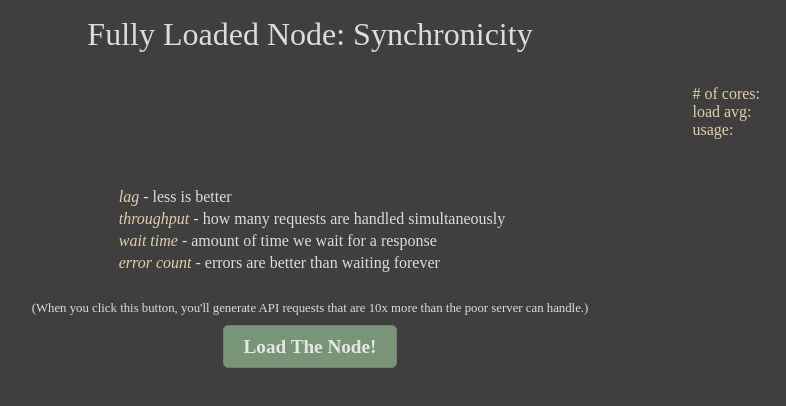
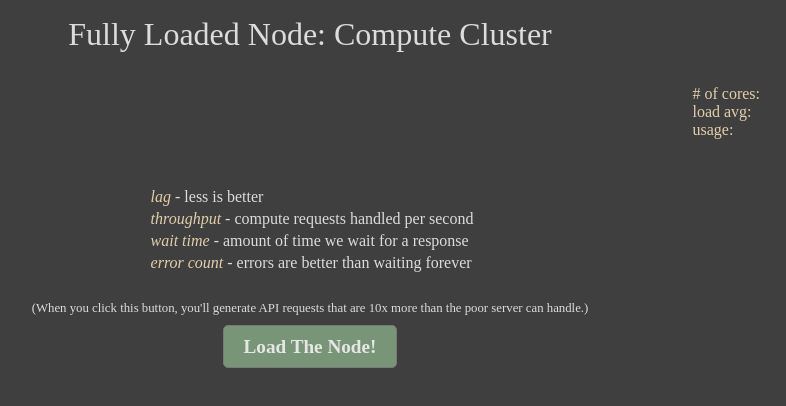
Before and after one commit to lloyd/fully_loaded_node, a website: page html/index.html in a window 1280 px wide. Shown: the whole page, without its empty margins (330-1116 px from the left). Drawn offline with nearby package versions, Linux system fonts and the light colour scheme; no server answers; a web font is replaced by a local one.

Commit message:
tweak UI for compute cluter

```diff
--- a/html/index.html
+++ b/html/index.html
@@ -1,13 +1,13 @@
 <!DOCTYPE html>
 <html>
 <head>
-  <title>Fully Loaded Node: Synchronicity</title>
+  <title>Fully Loaded Node: Compute Cluster</title>
   <link rel="stylesheet" href="/style.css" type="text/css">
   <link href='http://fonts.googleapis.com/css?family=Unkempt' rel='stylesheet' type='text/css'>
   <link href='http://fonts.googleapis.com/css?family=PT+Mono' rel='stylesheet' type='text/css'>
 </head>
 <body>
-  <div class="title">Fully Loaded Node: Synchronicity</div>
+  <div class="title">Fully Loaded Node: Compute Cluster</div>
   <div id="procsum">
     <span class="yellow"># of cores:</span> <span id="numcores"></span><br/>
     <span class="yellow">load avg:</span> <span id="loadavg"></span><br/>
@@ -18,7 +18,7 @@
   <div id="metrics">
     <table>
       <tr><td id="latency"></td><td><i class="yellow">lag</i> - less is better</td></tr>
-      <tr><td id="throughput"></td><td><i class="yellow">throughput</i> - how many requests are handled simultaneously</td></tr>
+      <tr><td id="throughput"></td><td><i class="yellow">throughput</i> - compute requests handled per second</td></tr>
       <tr><td id="wait"></td><td><i class="yellow">wait time</i> - amount of time we wait for a response</td></tr>
       <tr><td id="errors"></td><td><i class="yellow">error count</i> - errors are better than waiting forever</td></tr>
     </table>
```
